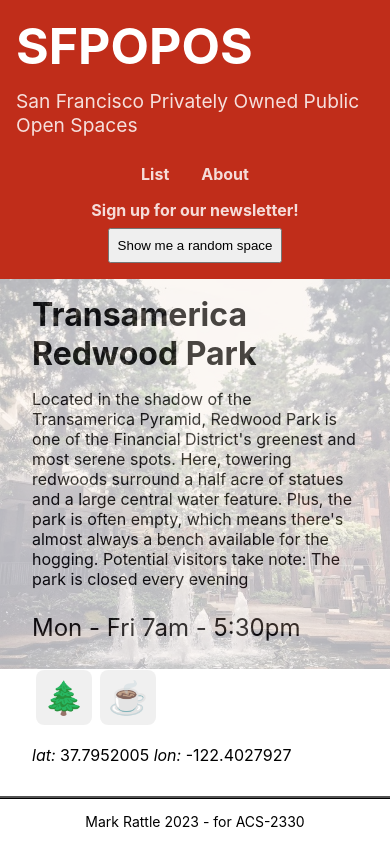
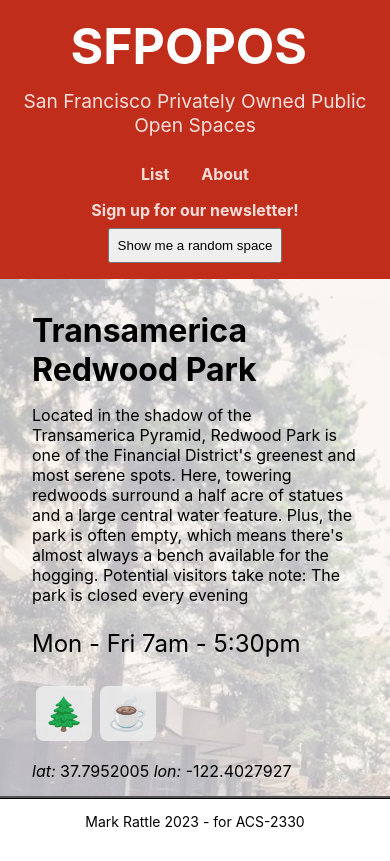
Before and after one commit to energeist/acs-2330-SFPOPOS-responsive-design, a React (Create React App) app: page / in a window 390 px wide. Both pictures are taken after a click on the button "Show me a random space". Built offline with nearby package versions, Linux system fonts and the light colour scheme.

Commit message:
I give up

```diff
--- a/src/components/Footer.css
+++ b/src/components/Footer.css
@@ -9,4 +9,5 @@
   text-align: center;
   border-top: 3px ridge black;
   justify-self: flex-end;
+  align-self: flex-end;
 }
--- a/src/components/POPOSDetails.css
+++ b/src/components/POPOSDetails.css
@@ -2,14 +2,13 @@
 	display: flex;
 	flex-direction: row-reverse;
 	align-items: center;
-	width: 960px;
 	margin: auto;
 }
 
 .POPOSDetails .POPOSDetails-info {
 	flex: 1;
 	text-align: left;
-	padding: 0 1em;
+	margin: 1em;
 }
 
 .POPOSDetails .POPOSDetails-title {
@@ -17,12 +16,13 @@
 	margin: 0;
 }
 
-.POPOSDetails .POPOSDetails-image {
-	flex: 2;
-}
+/* img {
+  width: 50%
+} */
 
-.POPOSDetails .POPOSDetails-image img {
-	width: 100%;
+img {
+	max-width: 100%;
+  max-height: 100%;
 }
 
 .POPOSDetails .POPOSDetails-hours {
@@ -30,28 +30,45 @@
 }
 
 @media only screen and (max-width: 640px) {
-	.Title {
+  .Title {
 		margin-bottom: 0;
+    text-align: center;
 	}
 
+  #newsletter {
+    margin-left: auto;
+  }
+
 	.POPOSDetails {
-		display: flex;
 		padding: 1em;
 		position: relative;
 		flex-direction: column;
+    flex-grow: 1;
 		max-width: fit-content;
-		margin: 0;
 		align-content: space-around;
 	}
 
+  .POPOSDetails-info {
+    margin-right: 0;
+  }
+
 	.POPOSDetails-image {
+    flex-grow: 1;
 		position: absolute;
 		left: 0;
 		top: 0;
 		opacity: 0.3;
+    z-index: -1;
+    object-fit: cover;
+    max-width: 640px;
+    overflow: hidden;
+    max-height: 100%;
 	}
 
-	/* img {
-		height:auto;
-	} */
+  img {
+    overflow: hidden;
+    min-height: 200%;
+    min-width: 200%;
+    object-fit: cover;
+  }
 }
--- a/src/components/POPOSList.css
+++ b/src/components/POPOSList.css
@@ -64,6 +64,6 @@
 	}
 	.POPOSSearch {
     flex: 1;
-    margin: auto;
+    /* margin: auto; */
   }
 }
--- a/src/components/Title.css
+++ b/src/components/Title.css
@@ -56,6 +56,16 @@
 
 /* smaller screens and tablets */
 @media only screen and (max-width: 600px) {
+
+  .Title {
+		margin-bottom: 0;
+    text-align: center;
+	}
+
+  #newsletter {
+    margin-left: auto;
+  }
+
   .Title-Buttons {
     flex-wrap: wrap;
   }
@@ -80,6 +90,10 @@
     flex-direction: column;
   }
 
+  #newsletter {
+    margin: auto;
+  }
+
   .ListAbout {
     margin: auto;
   }
--- a/src/components/Title.js
+++ b/src/components/Title.js
@@ -32,6 +32,7 @@
             <NavLink
               className={({ isActive }) => isActive ? "nav-link-active" : "nav-link" }
               to="/newsletter"
+              id="newsletter"
               >
                 Sign up for our newsletter!
             </NavLink>
--- a/src/index.css
+++ b/src/index.css
@@ -15,8 +15,8 @@
 .pageWrapper {
   display: flex;
   flex-direction: column;
-  min-height: calc(100vh-2rem);
-  width: 100%;
+  min-height: calc(100vh - 2rem);
+  max-width: 100vw;
   position: relative;
   margin-bottom: 2rem;
 }
```
